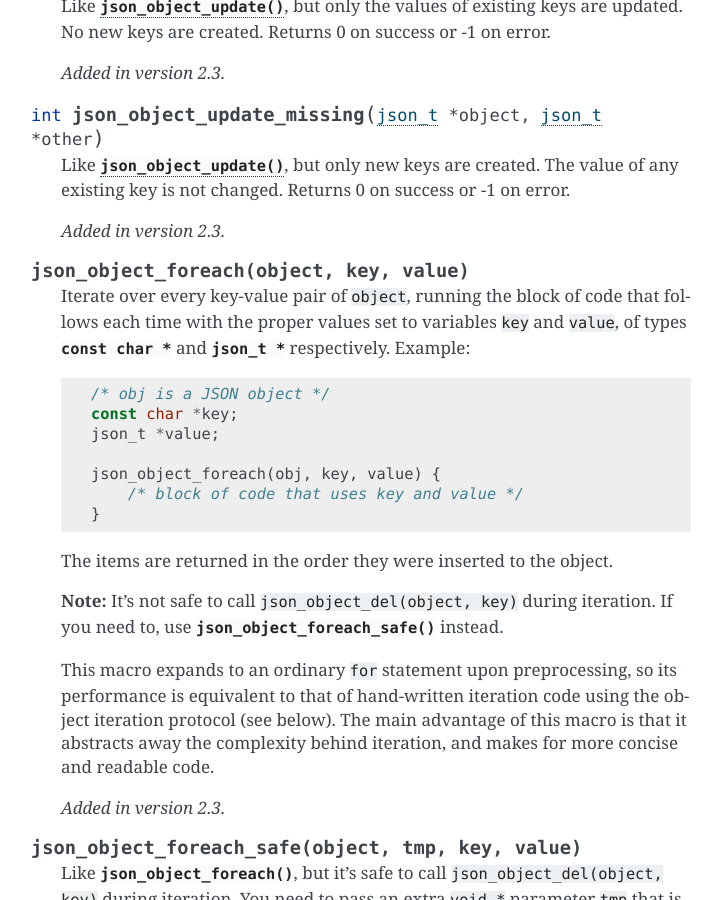
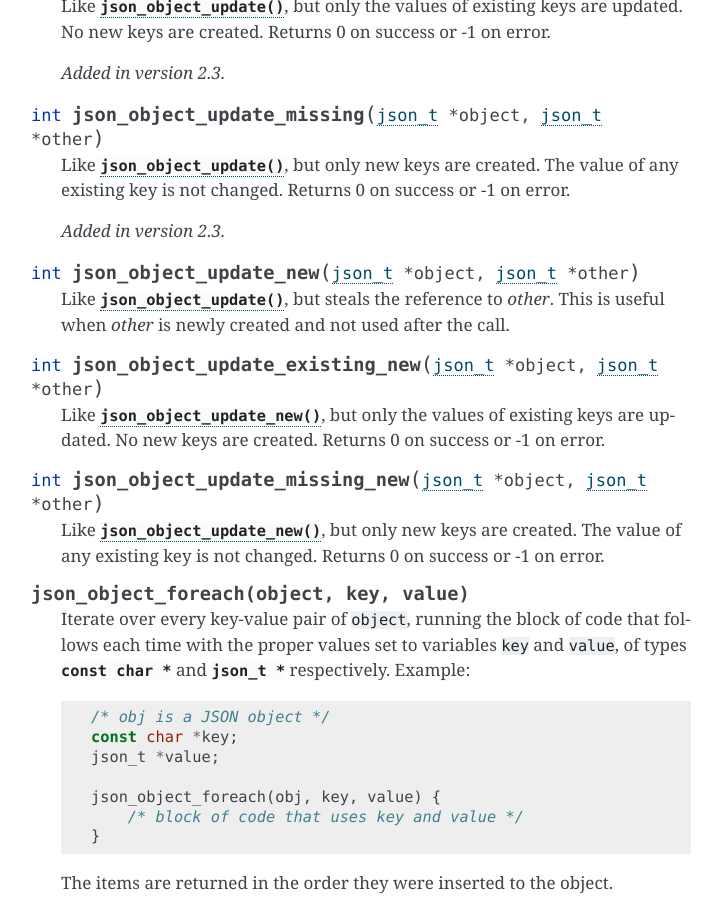
Before and after one commit to akheron/jansson, a Sphinx documentation site: the page built from doc/apiref.rst, in a window 1280 px wide and 900 px high, scrolled down 14037 px. Shown: the whole window, without its empty margins (389-1111 px from the left). Built offline with Sphinx 7.4.7, drawn with Linux system fonts in a browser that asks for light colours.

Commit message:
fix issue #281

```diff
--- a/doc/apiref.rst
+++ b/doc/apiref.rst
@@ -708,6 +708,24 @@ allowed in object keys.
 
    .. versionadded:: 2.3
 
+.. function:: int json_object_update_new(json_t *object, json_t *other)
+
+   Like :func:`json_object_update()`, but steals the reference to
+   *other*. This is useful when *other* is newly created and not used
+   after the call.
+
+.. function:: int json_object_update_existing_new(json_t *object, json_t *other)
+
+   Like :func:`json_object_update_new()`, but only the values of existing
+   keys are updated. No new keys are created. Returns 0 on success or
+   -1 on error.
+
+.. function:: int json_object_update_missing_new(json_t *object, json_t *other)
+
+   Like :func:`json_object_update_new()`, but only new keys are created.
+   The value of any existing key is not changed. Returns 0 on success
+   or -1 on error.
+
 .. function:: json_object_foreach(object, key, value)
 
    Iterate over every key-value pair of ``object``, running the block
```
Also changed, not shown: 2 other files.
